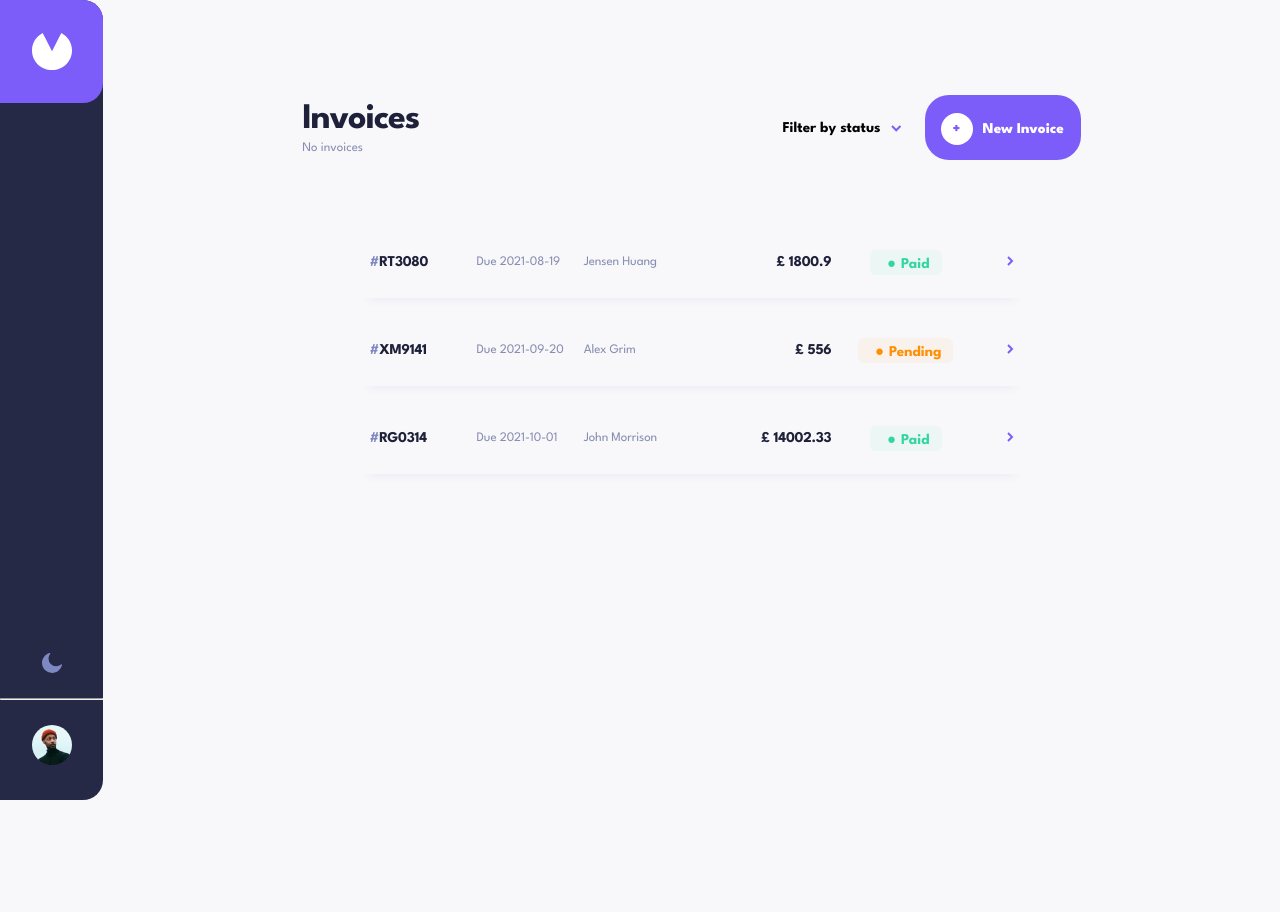
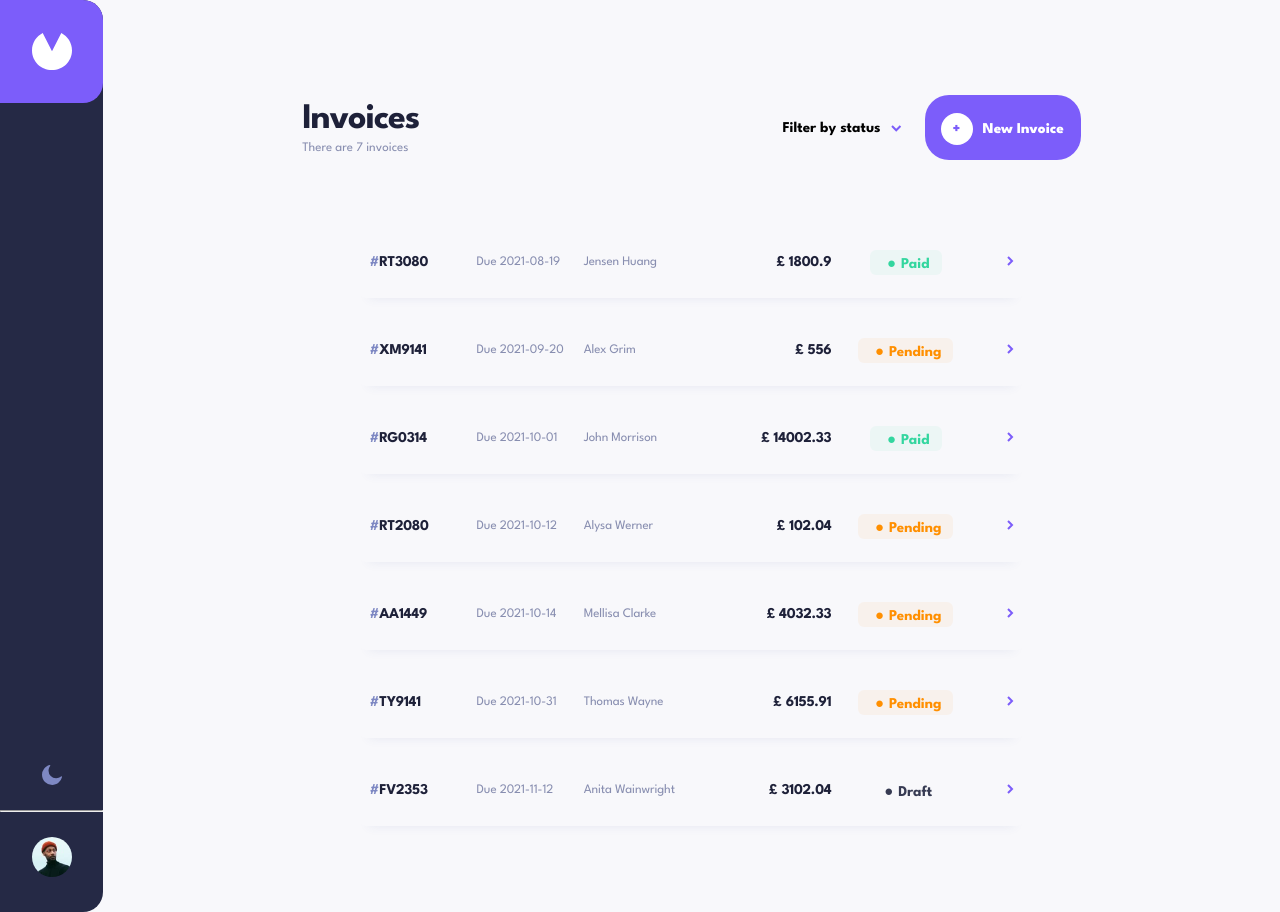
Before and after one commit to vel-sk98/invoice-app, a React app: page / in a window 1280 px wide. Before the commit the page ends 800 px from the top, so only its background shows below. Built offline with nearby package versions, Linux system fonts and the light colour scheme; the HTML template or start-up script is replaced by a standard one; a web font is replaced by a local one.

Commit message:
feat: wire up invoice list with real data and filter closes #17

```diff
--- a/src/components/FilterDropDown/FilterDropDown.jsx
+++ b/src/components/FilterDropDown/FilterDropDown.jsx
@@ -1,13 +1,17 @@
-import React from 'react'
+
 import arrow from '../../assets/icon-arrow-down.svg';
 import { useState } from 'react';
 import './FilterDropDown.css'
-const FilterDropDown = () => {
+const FilterDropDown = ({filteredData}) => {
     const [show, setShow] = useState(false);
-
 
     const statusFilter = () => {
         setShow(!show);
+    }
+
+    const handleChange = (event) => {
+            filteredData(event.target.value)
+
     }
 
     return (
@@ -19,9 +23,9 @@ const FilterDropDown = () => {
             </button>
             {show &&
                 <div className='content'>
-                    <label> <input type='checkbox' value="paid" /> Paid</label>
-                    <label> <input type='checkbox' value="pending" /> Pending</label>
-                    <label> <input type='checkbox' value="draft" /> Draft</label>
+                    <label> <input type='checkbox' value="paid" onChange={handleChange} /> Paid</label>
+                    <label> <input type='checkbox' value="pending" onChange={handleChange} /> Pending</label>
+                    <label> <input type='checkbox' value="draft" onChange={handleChange} /> Draft</label>
                 </div>
             }
 
--- a/src/data/invoices.js
+++ b/src/data/invoices.js
@@ -1,4 +1,4 @@
-const invoices = [
+const Invoices = [
   {
     id: "RT3080",
     createdAt: "2021-08-18",
@@ -230,4 +230,4 @@ const invoices = [
   },
 ];
 
-export default invoices;
+export default Invoices;
--- a/src/routes/index.jsx
+++ b/src/routes/index.jsx
@@ -1,30 +1,48 @@
 import { createFileRoute } from "@tanstack/react-router";
 import '../styles/invoices.css'
 import InvoiceCard from "../components/InvoiceCard/InvoiceCard";
-import data from "../data/invoices";
 import EmptyState from "../components/EmptyState/EmptyState";
 import FilterDropDown from "../components/FilterDropDown/FilterDropDown";
 import InvoiceForm from "../components/InvoiceForm/InvoiceForm";
-import { useState } from "react";
+import { useContext, useState } from "react";
+import { InvoiceContext } from "../context/InvoiceContext";
 
 export const Route = createFileRoute('/')({
     component: InvoiceList,
 })
 
 function InvoiceList() {
-    const [isFormOpen, setIsFormOpen] = useState(false)
+    const [isFormOpen, setIsFormOpen] = useState(false);
+    const { invoices } = useContext(InvoiceContext);
+    const [checked, setChecked] = useState([]);
+
+    const filtered = (item) => {
+        if (!checked.includes(item)) {
+            setChecked((prev) => [...prev, item])
+
+        } else {
+            setChecked(() => (
+                checked.filter((status) => status !== item)))
+
+        }
+
+    }
+
+    const filteredInvoices =
+        checked.length === 0 ? invoices :
+            invoices.filter((invoice) => checked.includes(invoice.status));
     return (
         <div className="main">
             <div className="main-content">
                 <div>
                     <h1>Invoices</h1>
-                    <p>No invoices</p>
+                    {filteredInvoices.length === 0 ? <p>No invoices</p> : <p>There are {filteredInvoices.length} invoices</p>}
                 </div>
                 <div className="heading-right">
 
-                    <FilterDropDown />
+                    <FilterDropDown filteredData={filtered} />
 
-                    <button className="new-btn" onClick={() => setIsFormOpen(true)}>
+                <button className="new-btn" onClick={() => setIsFormOpen(true)}>
                         <span className="plus">+</span>
                         <span className="new-desktop">New Invoice</span>
                         <span className="new-mobile">New</span>
@@ -32,13 +50,12 @@ function InvoiceList() {
 
                 </div>
             </div>
+            {filteredInvoices.length > 0 ? <div className="invoice-list">
+                {filteredInvoices.map((item) => (
+                        <InvoiceCard invoiceData={item} key={item.id} />
+                ))}
+            </div> : <EmptyState />}
 
-            {/* <EmptyState /> */}
-            <div className="invoice-list">
-                <InvoiceCard invoiceData={data[0]} />
-                <InvoiceCard invoiceData={data[1]} />
-                <InvoiceCard invoiceData={data[2]} />
-            </div>
             <InvoiceForm isOpen={isFormOpen} onClose={() => setIsFormOpen(false)} mode="new" />
 
         </div>
```
